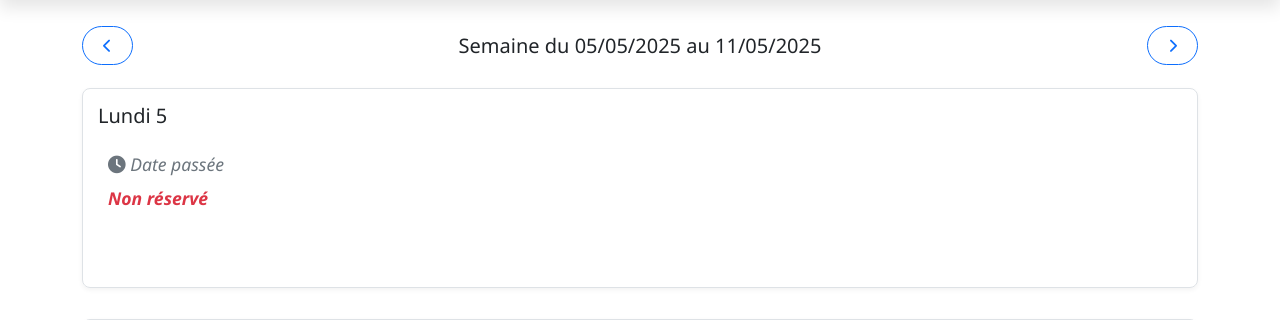
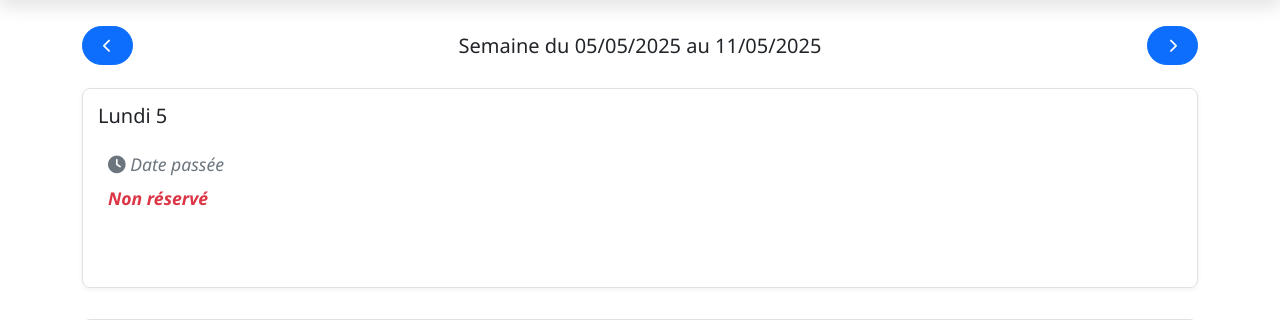
Before and after one commit to jules-dml/cnc_repas, a Django app: page / in a window 1280 px wide. Shown: the part 109-429 px from the top of the page. Run offline with Django 5.2, Linux system fonts and the light colour scheme; the visitor is signed in with stand-in values (Sample User, id 1); data that the repository does not hold is empty.

Commit message:
Changed buttons for week change

```diff
--- a/app/templates/app/manager/dashboard.html
+++ b/app/templates/app/manager/dashboard.html
@@ -39,9 +39,9 @@
     <!-- Weekly calendar -->
     <div class="calendar mt-4">
         <div class="calendar-header">
-            <button id="prevWeek" class="btn btn-sm btn-outline-primary">⬅️</button>
+            <button id="prevWeek" class="btn btn-sm btn-primary"><i class="bi bi-chevron-left"></i></button>
             <h3 id="weekDisplay">Semaine du <span id="weekStart"></span> au <span id="weekEnd"></span></h3>
-            <button id="nextWeek" class="btn btn-sm btn-outline-primary">➡️</button>
+            <button id="nextWeek" class="btn btn-sm btn-primary"><i class="bi bi-chevron-right"></i></button>
         </div>
 
         <div class="row" id="calendarDays">
--- a/app/templates/app/users/dashboard.html
+++ b/app/templates/app/users/dashboard.html
@@ -34,9 +34,9 @@
     <!-- Weekly calendar -->
     <div class="calendar mt-4">
         <div class="calendar-header">
-            <button id="prevWeek" class="btn btn-sm btn-outline-primary"><i class="fas fa-chevron-left"></i></button>
+            <button id="prevWeek" class="btn btn-sm btn-primary"><i class="fas fa-chevron-left"></i></button>
             <h3 id="weekDisplay">Semaine du <span id="weekStart"></span> au <span id="weekEnd"></span></h3>
-            <button id="nextWeek" class="btn btn-sm btn-outline-primary"><i class="fas fa-chevron-right"></i></button>
+            <button id="nextWeek" class="btn btn-sm btn-primary"><i class="fas fa-chevron-right"></i></button>
         </div>
 
         <!-- Vue de bureau (grille) -->
```
